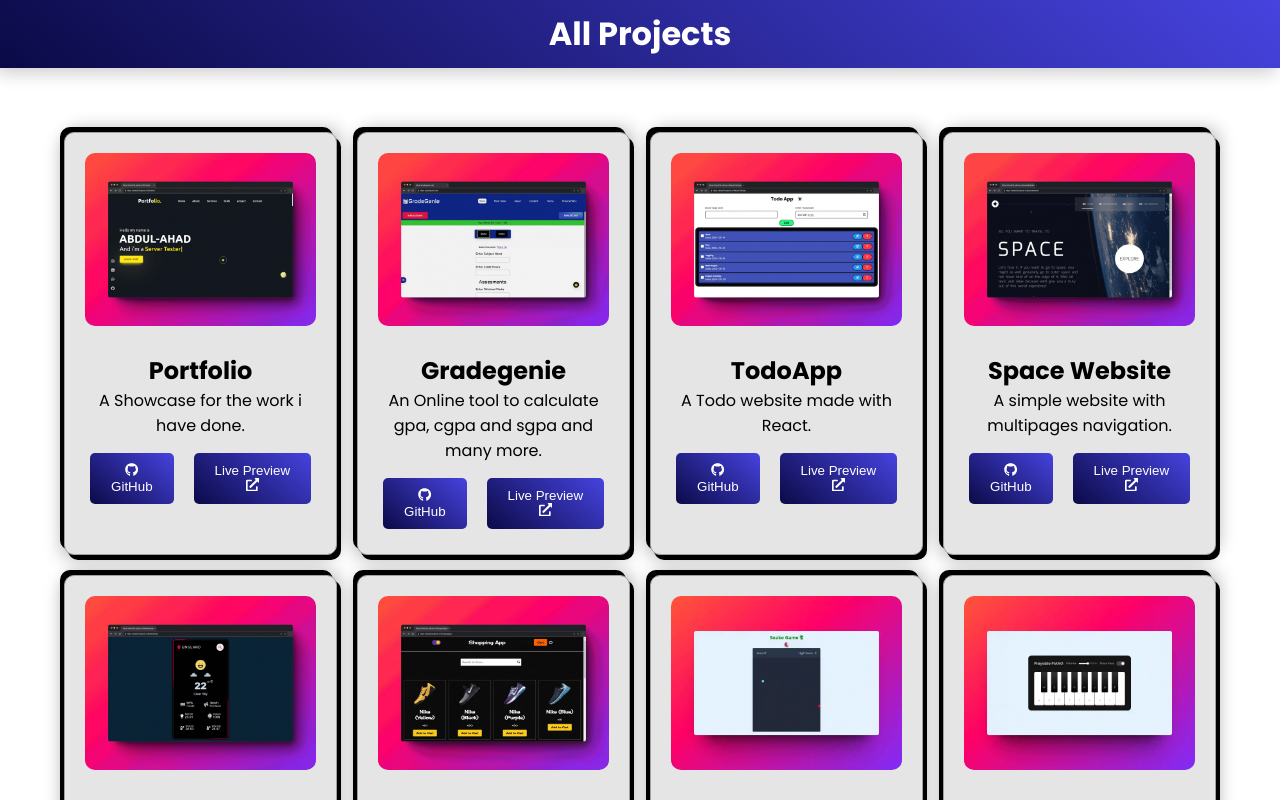
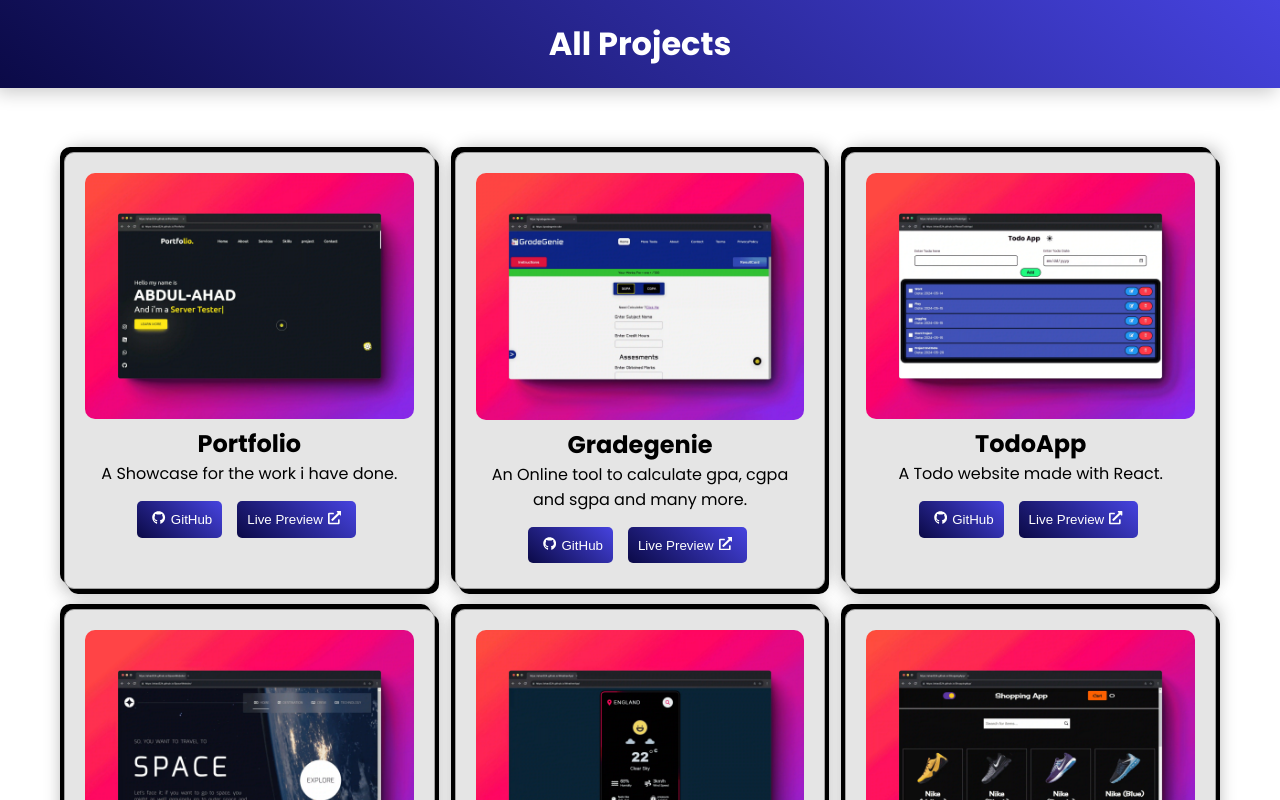
Before and after one commit to ahad324/AllProjects, a React (Vite) app: page / in a window 1280 px wide. Shown: the top 800 px of the page. Built offline with nearby package versions, Linux system fonts and the light colour scheme.

Commit message:
Boosting

```diff
--- a/package.json
+++ b/package.json
@@ -10,6 +10,7 @@
     "preview": "vite preview"
   },
   "dependencies": {
+    "@studio-freight/lenis": "^1.0.42",
     "react": "^18.2.0",
     "react-dom": "^18.2.0",
     "react-icons": "^5.2.1",
--- a/src/components/container.jsx
+++ b/src/components/container.jsx
@@ -1,9 +1,21 @@
+import { useEffect } from "react";
+import Lenis from "@studio-freight/lenis";
 import { FaGithub, FaExternalLinkAlt } from "react-icons/fa";
 import Comingsoon from "./comingsoon.jsx";
 import LazyLoad from "react-lazyload";
 import Loader from "./Loader.jsx";
 
 function Container({ projects }) {
+  useEffect(() => {
+    const lenis = new Lenis();
+    function raf(time) {
+      lenis.raf(time);
+      requestAnimationFrame(raf);
+    }
+
+    requestAnimationFrame(raf);
+  }, []);
+
   return (
     <main>
       <section>
@@ -17,7 +29,6 @@ function Container({ projects }) {
             >
               <div className="Image">
                 <img src={project.imgUrl} alt={project.altText} />
-                {console.log(project.altText)}
               </div>
             </LazyLoad>
             <div className="Details">
@@ -25,12 +36,7 @@ function Container({ projects }) {
               <p>{project.description}</p>
             </div>
             <div className="Buttons">
-              <a
-                href={project.github}
-                target="_blank"
-                rel="opener referrer"
-                style={{ marginRight: "10px" }}
-              >
+              <a href={project.github} target="_blank" rel="opener referrer">
                 <button className="Github__Btn">
                   <i>
                     <FaGithub />
--- a/src/index.css
+++ b/src/index.css
@@ -1,8 +1,11 @@
 @import url("https://fonts.googleapis.com/css2?family=Poppins:wght@400;700&display=swap");
-:root{
-  --primary-color:  linear-gradient(220.55deg, #4643DF 0%, #0B0A47 100%);;
+:root {
+  --primary-color: linear-gradient(220.55deg, #4643df 0%, #0b0a47 100%);
   --secondary-color: #070096;
+}
 
+::-webkit-scrollbar {
+  width: 0px;
 }
 * {
   padding: 0;
@@ -27,7 +30,7 @@ header {
   display: flex;
   justify-content: center;
   align-items: center;
-  padding: 10px 20px;
+  padding: 20px;
   background: var(--primary-color);
   font-weight: bold;
   color: white;
@@ -82,7 +85,9 @@ img {
 .Details {
   text-align: center;
 }
-
+a {
+  margin-right: 5px;
+}
 .Buttons {
   margin-top: 10px;
   display: flex;
@@ -110,4 +115,12 @@ i {
   .Buttons {
     flex-direction: column;
   }
+  section {
+    margin-top: 20%;
+  }
 }
+@media screen and (min-width: 1200px) {
+  section {
+    grid-template-columns: repeat(auto-fit, minmax(300px, 1fr));
+  }
+}
```
Also changed, not shown: 1 other file (tests, documents, lock files or other folders).
